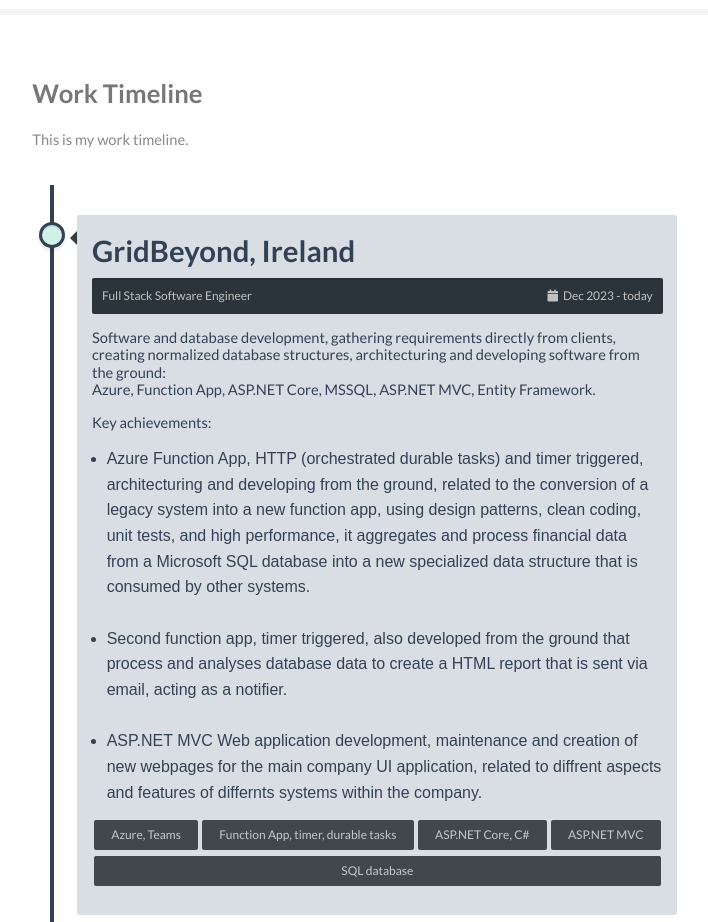
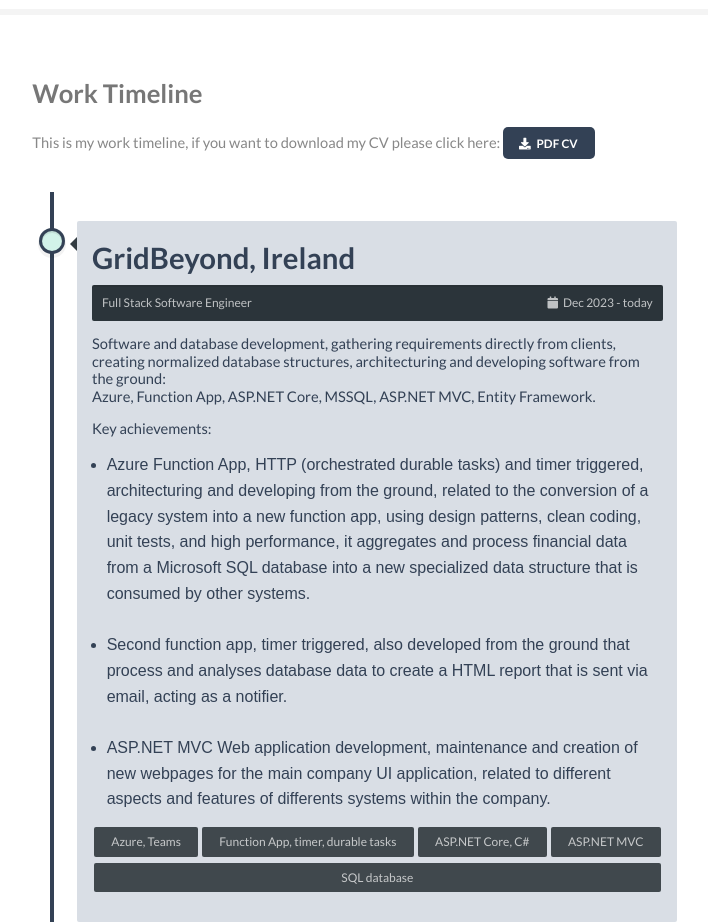
Before and after one commit to edualmeida/resume-html, a plain HTML site: page index.html in a window 1280 px wide. Shown: the part 1740-2662 px from the top of the page, without its empty margins (131-839 px from the left). Drawn offline with Linux system fonts and the light colour scheme.

Commit message:
New feature to enable cv pdf download

```diff
--- a/index.html
+++ b/index.html
@@ -98,7 +98,7 @@
 							<section id="three">
 								<div class="container">
 									<h3>Work Timeline</h3>
-									<p>This is my work timeline.</p>
+									<p>This is my work timeline, if you want to download my CV please click here: <a href="assets/cv-file/Eduardo_Almeida_CV_EN_IE_v1.pdf" target="_blank" class="button primary icon solid fa-download small" download>PDF CV</a></p>
 									<div class="features">
 										<section id="cd-timeline" class="cd-container">
 											<div class="cd-timeline-block">
@@ -129,7 +129,7 @@
 														</ul>
 														<br>
 														<ul class="cv-summary-items-container">
-															<li class="cv-summary-items"><span class="cv-summary-text">ASP.NET MVC Web application development, maintenance and creation of new webpages for the main company UI application, related to diffrent aspects and features of differnts systems within the company.</span></li>
+															<li class="cv-summary-items"><span class="cv-summary-text">ASP.NET MVC Web application development, maintenance and creation of new webpages for the main company UI application, related to different aspects and features of differents systems within the company.</span></li>
 														</ul>
 													</div>
 													<ul class="content-skills">
@@ -320,7 +320,6 @@
 													</div>
 												<div>
 													<p class="cv-summary"><span class="cv-summary-text">It is the major stock exchange company in Brazil using high-performance distributed systems.</span></p>
-													<p class="cv-summary"><span class="cv-summary-text">Key achievements:</span></p>
 													<ul class="cv-summary-items-container">
 														<li class="cv-summary-items"><span class="cv-summary-text">Derivatives operations system - Windows Form UI and .NET backend, developed using design patterns, implementing distributed communication with FIX (4.4) binary protocol.</span></li>
 													</ul>
```
Also changed, not shown: 1 other file.
